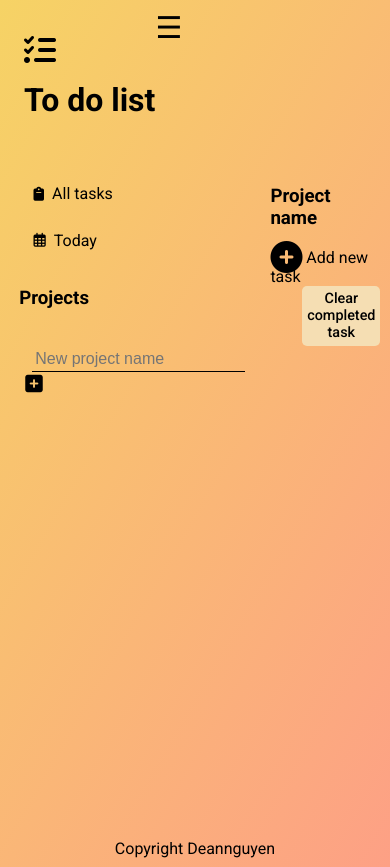
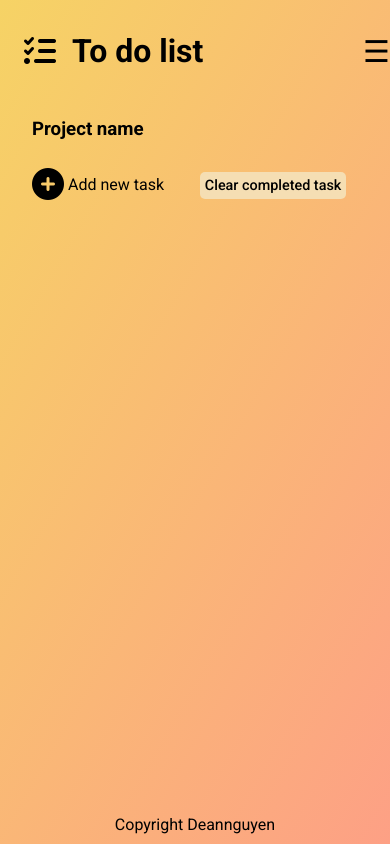
Before and after one commit to DeanNguyen98/To-do-list_TOP, a plain HTML site: page index.html in a window 390 px wide. After the commit the page ends 844 px from the top, so only its background shows below. Drawn offline with Linux system fonts and the light colour scheme.

Commit message:
Add css for mobile version, fix footer margin, add css for menu button

```diff
--- a/style.css
+++ b/style.css
@@ -1,36 +1,57 @@
-body {
-    font-family: "Roboto";
-    margin:0;
-    padding: 0;
-    background-image: linear-gradient(120deg, #f6d365, #fda085);
-    display: flex;
-    flex-direction: column;
+*,
+*::after,
+*::before {
+  box-sizing: border-box;
+  padding: 0;
+  margin: 0;
 }
 
 html {
     position: relative;
     min-height: 100%;
 }
-.ICON {
-    margin-top: 2.5rem;
-    margin-right: 1rem;
 
+body {
+    font-family: "Roboto";
+    margin:0;
+    padding: 0;
+    background-image: linear-gradient(120deg, #f6d365, #fda085);
+    flex-direction: column;
+    object-fit: cover;
+    background-size: cover;
 }
-header {
-    padding: .6rem;
+
+html {
+    position: relative;
+    min-height: 100%;
+}
+
+.header {
+    display: flex;
+    justify-content: space-between;
+    align-items: center;
+}
+.title {
+    padding: 2rem;
     padding-left: 1.5rem;
     display: flex;
+    align-items:center;
+    gap: 1rem;
+}
+
+.menu-btn {
+    display: none;
 }
 main {
     display: flex;
-    min-height: 85vh;
+    min-height: 83vh;
 }
 
 .navbar {
     display: flex;
     flex-direction: column;
     padding: 1.2rem;
-    line-height: 1.5;
+    line-height: 2;
     width: 400px;
     min-width: 200px;
 }
@@ -45,6 +66,7 @@ main {
     cursor: pointer;
     align-items: center;
     gap: .5rem;
+    margin-top: .2rem;
 }
 
 .button-project {
@@ -93,6 +115,9 @@ main {
     width: 100%;
     margin-left: 1rem;
     font-size: inherit;
+}
+.task-body {
+    margin-top: 2rem;
 }
 
 .tasks-container {
@@ -143,6 +168,7 @@ main {
 }
 .control-panel {
     margin-top: 1rem;
+    margin-bottom: 2rem;
 }
 
 #new-task {
@@ -214,10 +240,6 @@ dialog::backdrop {
     margin: .5rem;
 }
 
-.fade-out {
-    animation: fade-out-left .5s forwards;
-}
-
 .modal-btn {
     background-color: #fda085;
     outline: none;
@@ -227,6 +249,7 @@ dialog::backdrop {
     border-radius: 5px;
 }
 
+
 footer {
     position: absolute;
     bottom: 0;
@@ -235,4 +258,30 @@ footer {
     display: flex;
     justify-content: center;
     padding: .6rem;
+    margin: 0;
 }
+
+@media screen and (max-width:650px) {
+    body {
+        display: flex;
+        flex-direction: column;
+    }
+    main {
+        display: flex;
+        flex-direction: column;
+    }
+    .navbar {
+        width: 90%;
+    }
+
+    .menu-btn {
+        display: block;
+    }
+
+    .navbar {
+        display: none;
+    }
+    .navbar.show {
+        display: block;
+    }
+}
```
